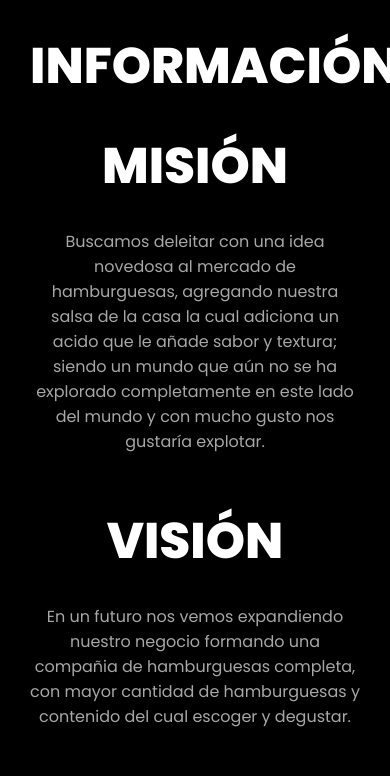
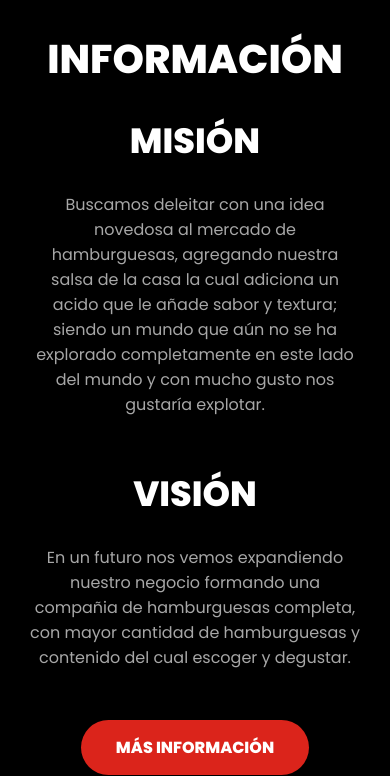
Before and after one commit to LosGrenudos/web, a plain HTML site: page index.html in a window 390 px wide. Shown: the part 1597-2373 px from the top of the page. Drawn offline with nearby package versions, Linux system fonts and the light colour scheme.

Commit message:
Add files via upload

```diff
--- a/infos.css
+++ b/infos.css
@@ -299,7 +299,11 @@ body{
         text-align: center;
     }
     .info-txt h2 {
-        font-size: 50px;
+        font-size: 40px;
+    }
+
+    .info-txt h3 {
+        font-size: 35px;
     }
     .info-txt p {
         font-size: 16px;
--- a/style.css
+++ b/style.css
@@ -329,7 +329,7 @@ body {
 }
 
 .info-txt h2 {
-    font-size: 75px;
+    font-size: 65px;
     color: #ffffff;
     font-weight: 800;
     text-transform: uppercase;
@@ -530,9 +530,12 @@ body {
     }
 
     .info-txt h2 {
-        font-size: 50px;
+        font-size: 40px;
     }
 
+    .info-txt h3 {
+        font-size: 35px;
+    }
     .info-txt p {
         font-size: 16px;
     }
```
